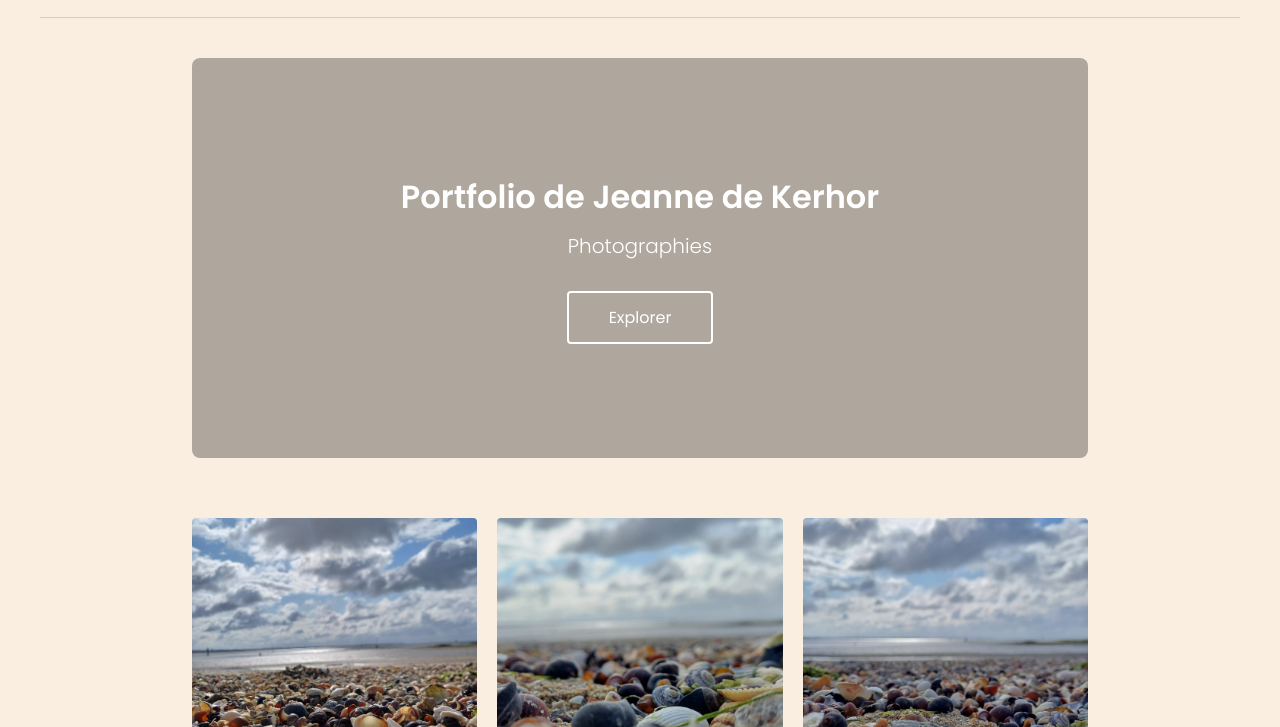
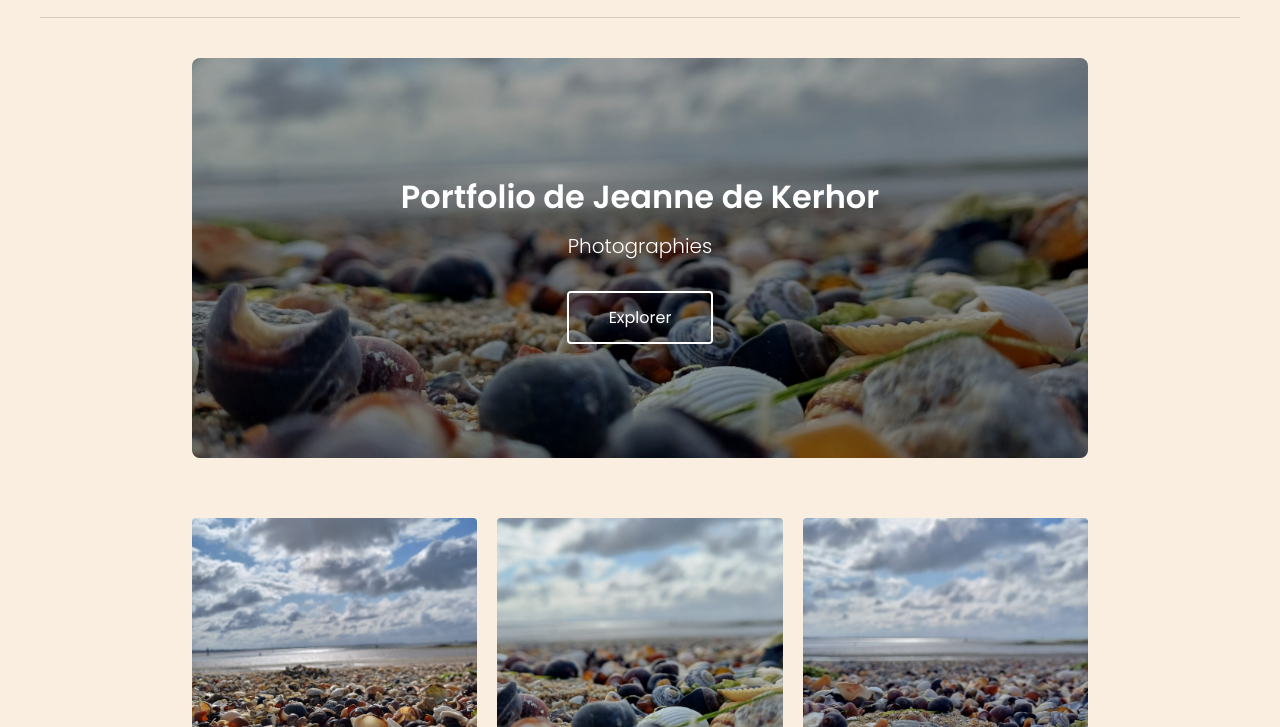
Before and after one commit to Loxiary/jdk_portfolio.github.io, a website: page index.html in a window 1280 px wide. Shown: the part 73-800 px from the top of the page. Drawn offline with Linux system fonts and the light colour scheme.

Commit message:
change image url

```diff
--- a/public/css/hero.css
+++ b/public/css/hero.css
@@ -1,7 +1,7 @@
 .hero {
     margin: 40px 0;
     height: 50vh;
-    background-image: url('public/images/photos/photo_2.jpeg');
+    background-image: url('../images/photos/photo_2.jpeg');
     background-size: cover;
     background-position: center;
     background-repeat: no-repeat;
```
